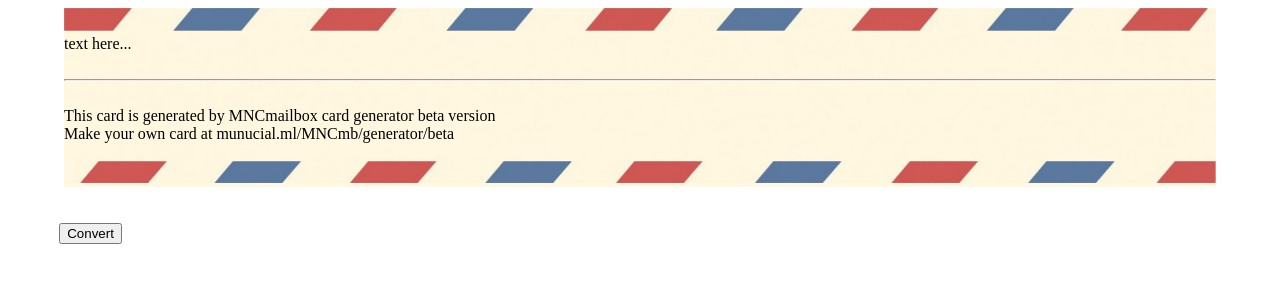
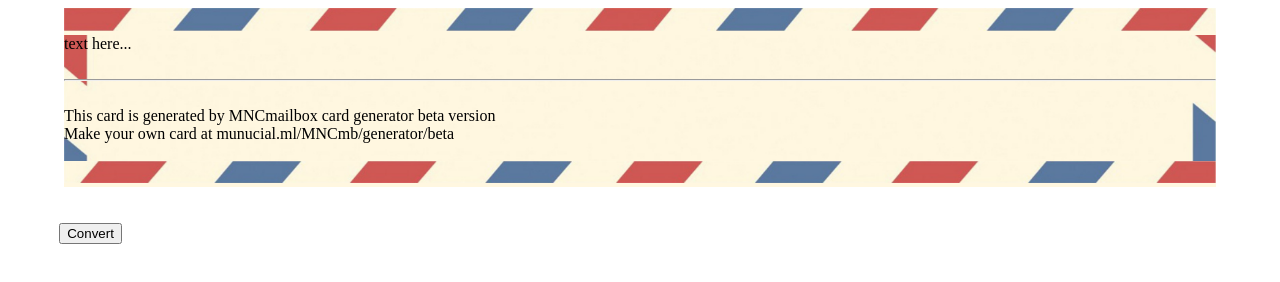
Before and after one commit to Munucial/mailbox, a plain HTML site: page index.html in a window 1280 px wide. Drawn offline with nearby package versions, Linux system fonts and the light colour scheme.

Commit message:
Update index.html

```diff
--- a/index.html
+++ b/index.html
@@ -23,7 +23,7 @@
             } */
             div#background-body {
                 background-image: url("body.png");
-                background-size: 100vw auto;
+                background-size: 100% auto;
                 background-position: center;
                 background-repeat: repeat-y;
             }
```
